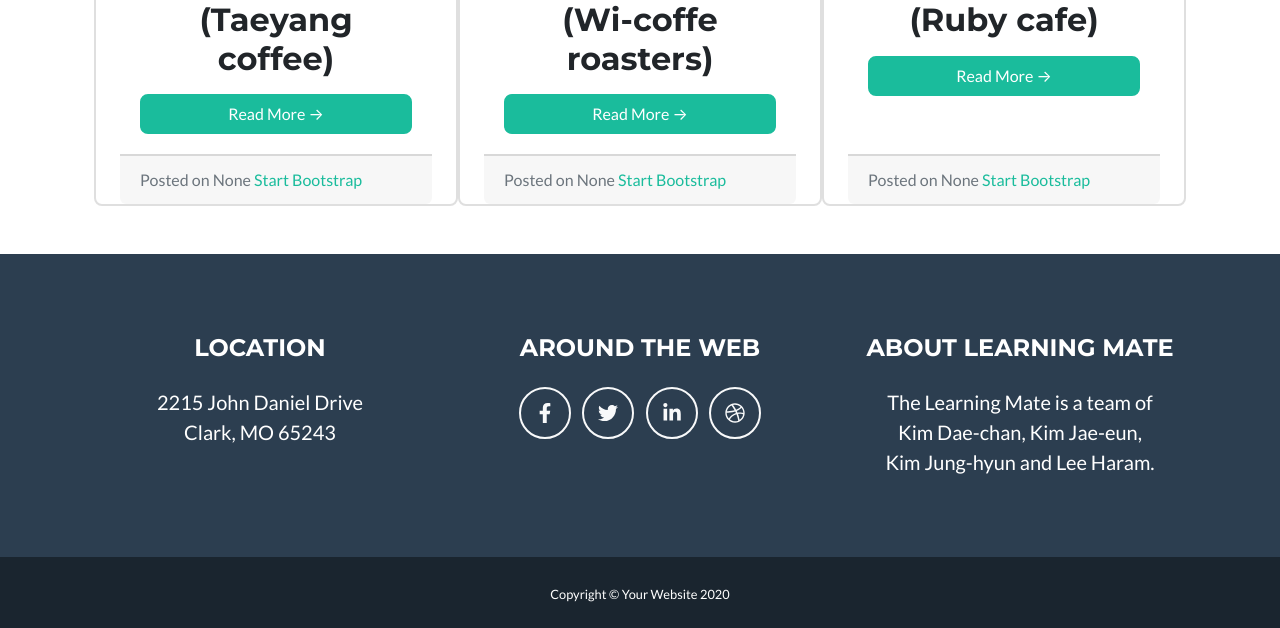
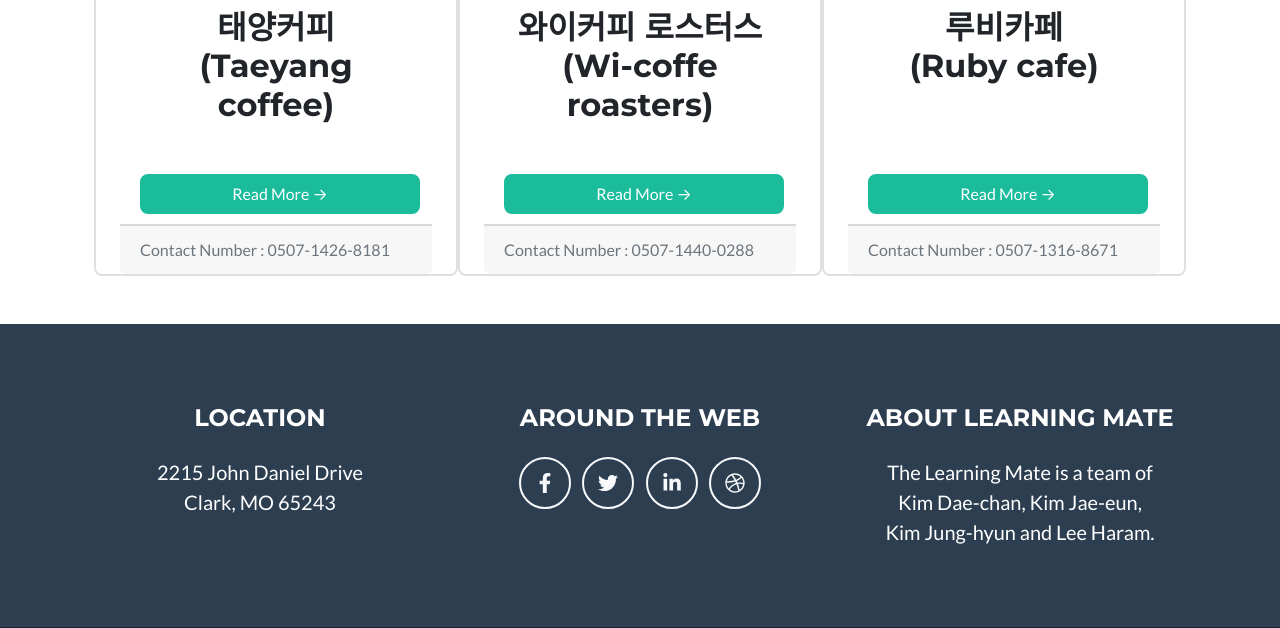
Before and after one commit to multicampus-Bigdata-mukjagolmok/Multicampus-Bigdata-Mukjagolmok, a Django app: page /golmok/22/ in a window 1280 px wide. Shown: the part 1397-2025 px from the top of the page. Run offline with Django 3.2, Linux system fonts and the light colour scheme; data comes from the database, SQL or seed files in the repository; both versions use the stored data as it was after the commit; some libraries are stand-ins or nearby versions.

Commit message:
edited by Jae Eun

```diff
--- a/mukja/templates/golmok.html
+++ b/mukja/templates/golmok.html
@@ -118,15 +118,14 @@
                     {% for restaurant in restaurants %}
                     <!-- Blog Post -->
                     <div class="card col-lg-4 mb-5 mx-auto">
-                        <img class="card-img-top" src="{{ restaurant.head_image.url }}" alt="Card image cap">
+                        <img height="280" class="card-img-top" src="{{ restaurant.head_image.url }}" alt="Card image cap">
                         <div class="card-body">
                             <h2 class="card-title" style="text-align: center;">{{ restaurant.name|linebreaksbr }}</h2>
-                            <p class="card-text">{{ restaurant.description | truncatewords:20 }}</p>
-                            <a href="{{ restaurant.get_absolute_url }}" class="btn btn-primary" style="width: 100%;">Read More &rarr;</a>
+                            <p style="margin-bottom: 80px;" class="card-text">{{ restaurant.description | truncatewords:20 }}</p>
+                            <a href="{{ restaurant.get_absolute_url }}" class="btn btn-primary" style="width: 280px; margin-left: 0; position: absolute; bottom: 60px;">Read More &rarr;</a>
                       </div>
                       <div class="card-footer text-muted">
-                        Posted on {{ restaurant.created }}
-                        <a href="#">Start Bootstrap</a>
+                          Contact Number  : {{ restaurant.phone_number }}
                       </div>
                     </div>
                     {% endfor %}
```
Also changed, not shown: mukja/templates/restaurant.html (+5 -4 lines), db.sqlite3.
